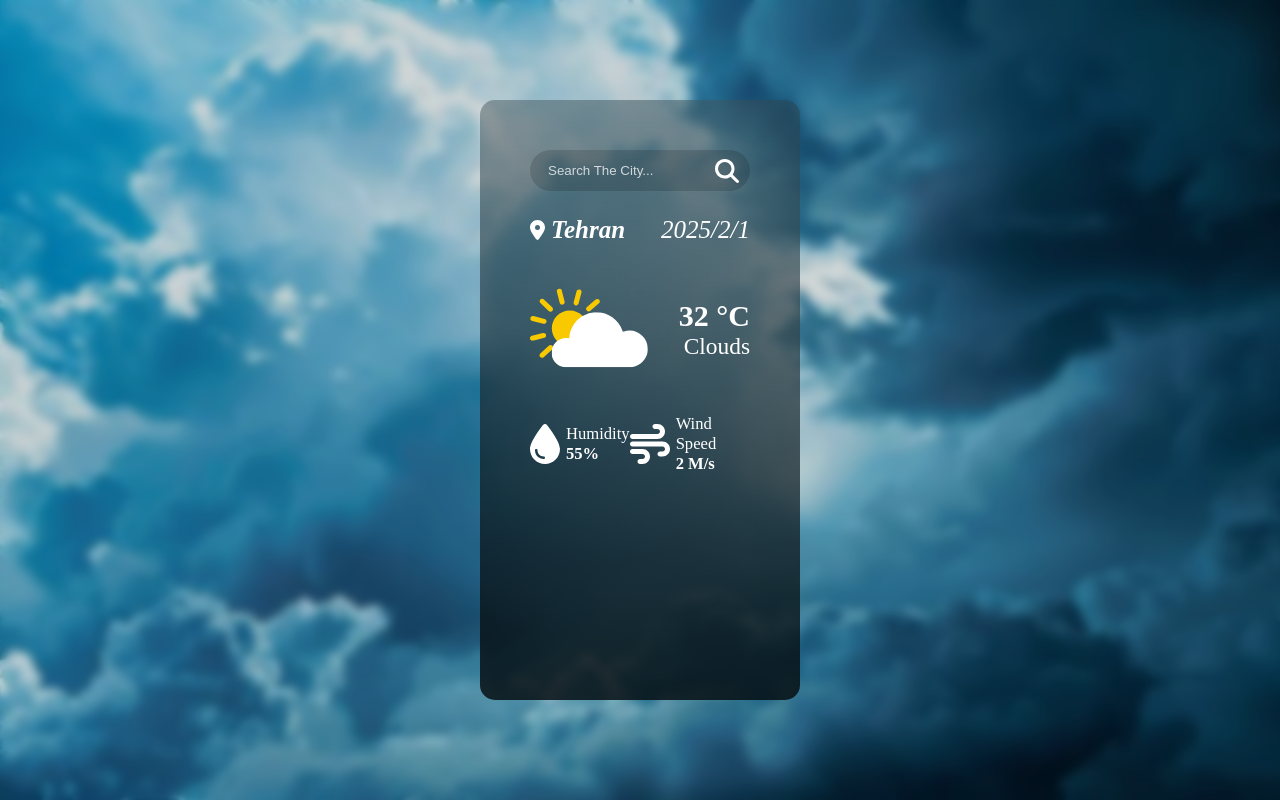
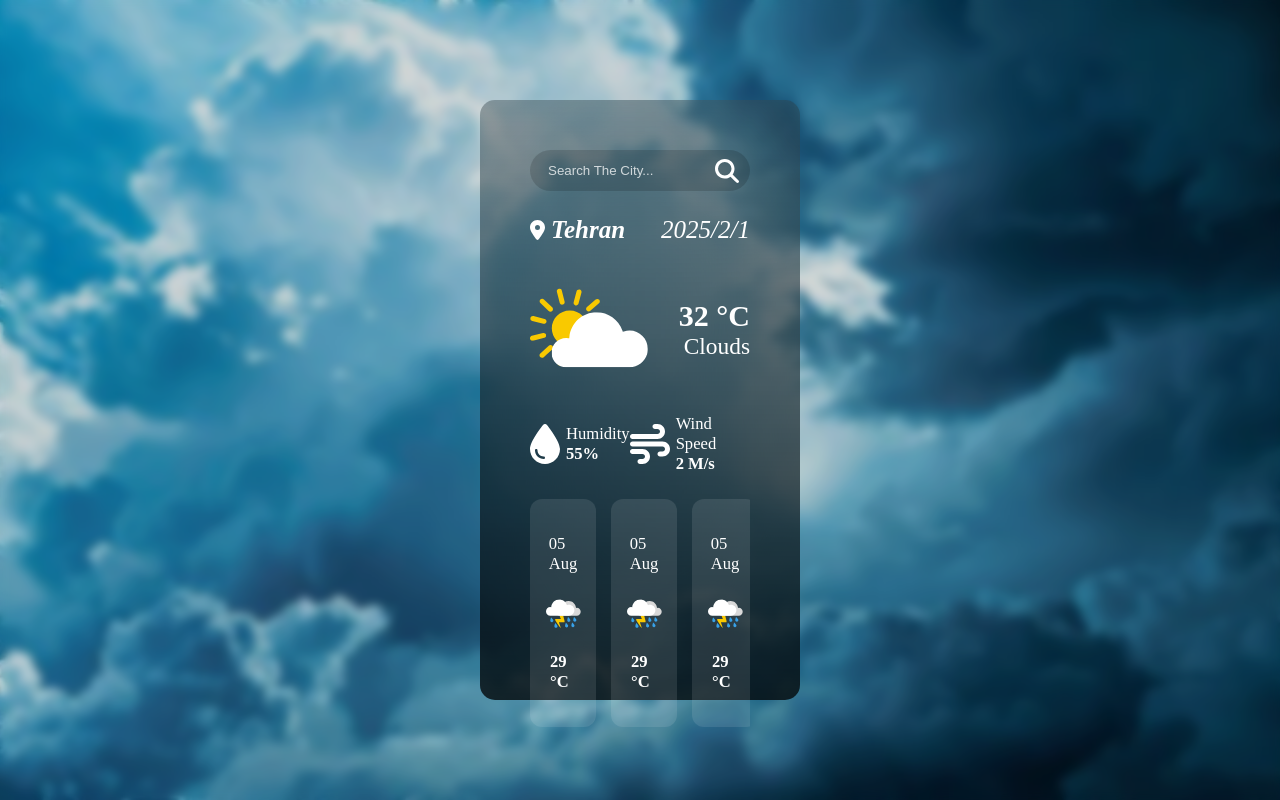
Before and after one commit to Arefkeyhanipr/Weather-Project, a plain HTML site: page index.html in a window 1280 px wide. Drawn offline with Linux system fonts and the light colour scheme.

Commit message:
adding forecast of the future days html and css

```diff
--- a/index.html
+++ b/index.html
@@ -53,6 +53,32 @@
             </div>
           </div>
         </div>
+
+        <div class="forecast-items-conitainer">
+          <div class="forecast-item">
+            <h5 class="forecast-item-date regular-text">05 Aug</h5>
+            <img src="./weather/thunderstorm.svg" class="forecast-item-img" />
+            <h5 class="forecast item-temp">29 °C</h5>
+          </div>
+
+          <div class="forecast-item">
+            <h5 class="forecast-item-date regular-text">05 Aug</h5>
+            <img src="./weather/thunderstorm.svg" class="forecast-item-img" />
+            <h5 class="forecast item-temp">29 °C</h5>
+          </div>
+
+          <div class="forecast-item">
+            <h5 class="forecast-item-date regular-text">05 Aug</h5>
+            <img src="./weather/thunderstorm.svg" class="forecast-item-img" />
+            <h5 class="forecast item-temp">29 °C</h5>
+          </div>
+
+          <div class="forecast-item">
+            <h5 class="forecast-item-date regular-text">05 Aug</h5>
+            <img src="./weather/thunderstorm.svg" class="forecast-item-img" />
+            <h5 class="forecast item-temp">29 °C</h5>
+          </div>
+        </div>
       </section>
     </main>
   </body>
--- a/style.css
+++ b/style.css
@@ -143,3 +143,48 @@ body::before {
   font-size: 25px;
   font-style: italic;
 }
+
+.forecast-items-conitainer {
+  display: flex;
+  gap: 15px;
+  overflow-x: auto;
+  overflow-y: auto;
+  padding-bottom: 12px;
+  height: 30vh;
+}
+
+.forecast-items-conitainer::-webkit-scrollbar {
+  height: 10px;
+}
+
+.forecast-items-conitainer::-webkit-scrollbar-track {
+  background: rgb(0, 0, 0, 0.5);
+  border-radius: 100px;
+}
+
+.forecast-items-conitainer::-webkit-scrollbar-thumb {
+  background: rgb(255, 255, 255, 0.5);
+  border-radius: 100px;
+}
+
+.forecast-item {
+  min-width: 30%;
+  background: rgb(255, 255, 255, 0.1);
+  display: flex;
+  flex-direction: column;
+  gap: 6px;
+  padding: 20px;
+  align-items: center;
+  justify-content: space-evenly;
+  border-radius: 12px;
+  transition: 0.2s background;
+}
+
+.forecast-item:hover {
+  background: rgb(255, 255, 255, 0.14);
+}
+
+.forecast-item-img {
+  width: 35px;
+  height: 35px;
+}
```
